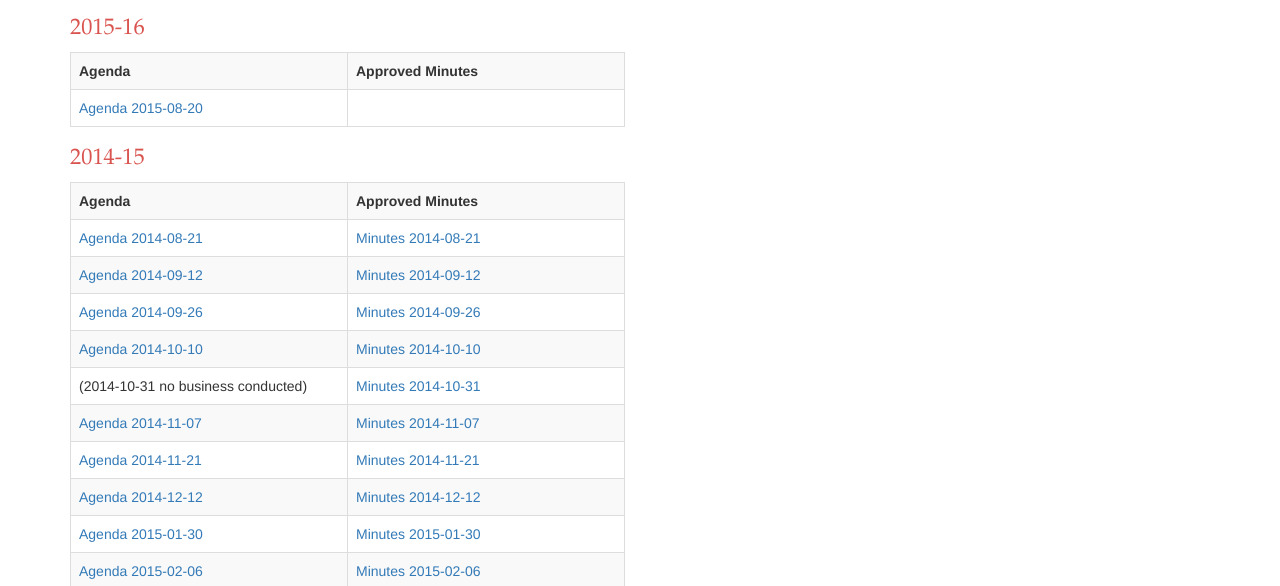
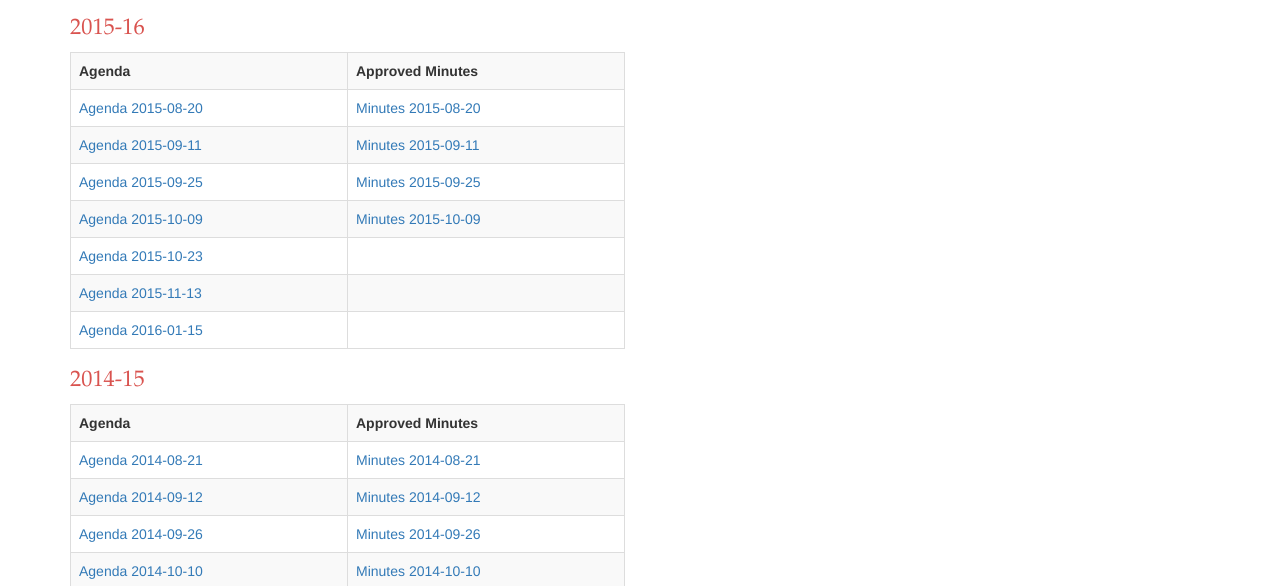
Before and after one commit to buzzbo/pcacademicsenate, a plain HTML site: page agendaminutes.html in a window 1280 px wide. Shown: the part 173-759 px from the top of the page. Drawn offline with nearby package versions, Linux system fonts and the light colour scheme.

```diff
--- a/agendaminutes.html
+++ b/agendaminutes.html
@@ -82,8 +82,33 @@
                            <td width="50%">Approved Minutes</td>
                         </tr>
                         <tr>
-                           <td width="50%"><a target="blank" href="assets/2015-16/2015-08-20 Academic Senate Agenda.pdf">Agenda 2015-08-20</a></td>
+                           <td width="50%"><a target="_blank" href="assets/2015-16/2015-08-20 Academic Senate Agenda.pdf">Agenda 2015-08-20</a></td>
+                           <td width="50%"><a target="_blank" href="assets/2015-16/2015-08-20 Approved Minutes.pdf">Minutes 2015-08-20</td>
+                        </tr>
+                        <tr>
+                           <td width="50%"><a target="blank" href="assets/2015-16/2015-09-11 Academic Senate Agenda.pdf">Agenda 2015-09-11</a></td>
+                           <td width="50%"><a target="_blank" href="assets/2015-16/2015-09-11 Approved Minutes.pdf">Minutes 2015-09-11</a></td>
+                        </tr>
+                        <tr>
+                           <td width="50%"><a target="_blank" href="assets/2015-16/2015-09-25 Academic Senate Agenda.pdf">Agenda 2015-09-25</a></td>
+                           <td width="50%"><a target="_blank" href="assets/2015-16/2015-09-25 Approved Minutes.pdf">Minutes 2015-09-25</a></td>
+                        </tr>
+                        <tr>
+                           <td width="50%"><a target="_blank" href="assets/2015-16/2015-10-09 Academic Senate Agenda.pdf">Agenda 2015-10-09</a></td>
+                           <td width="50%"><a target="_blank" href="assets/2015-16/2015-10-09 Approved Minutes.pdf">Minutes 2015-10-09</a></td>
+                        </tr>
+                        <tr>
+                           <td width="50%"><a target="_blank" href="assets/2015-16/2015-10-23 Academic Senate Agenda.pdf">Agenda 2015-10-23</a></td>
                            <td width="50%"></td>
+                        </tr>
+                        <tr>
+                           <td width="50%"><a target="_blank" href="assets/2015-16/2015-11-13 Academic Senate Agenda.pdf">Agenda 2015-11-13</a></td>
+                           <td width="50%"></td>
+                        </tr>
+                        <tr>
+                           <td width="50%"><a target="_blank" href="assets/2015-16/2016-01-15 Academic Senate Agenda.pdf">Agenda 2016-01-15</a></td>
+                           <td width="50%"></td>
+                        </tr>
                      </table>
                   </p>
                </div><!-- END 2015-2016 -->
```
Also changed, not shown: members.html (+6 -2 lines).
